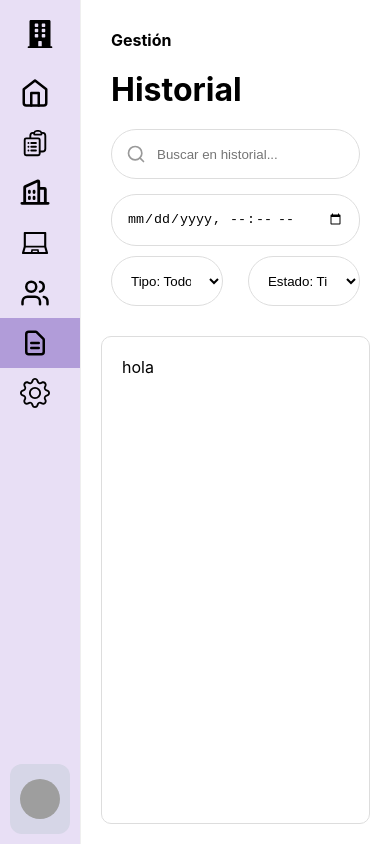
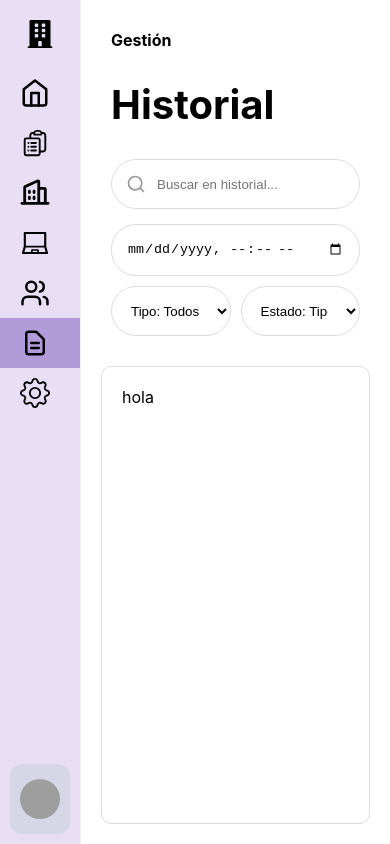
Before and after one commit to DaniDuran09/SIGES, a React (Vite) app: page /history in a window 390 px wide. Built offline with nearby package versions, Linux system fonts and the light colour scheme; grey boxes are pictures that could not be loaded.

Commit message:
fix: css issues

```diff
--- a/src/features/history/styles/History.module.css
+++ b/src/features/history/styles/History.module.css
@@ -1,17 +1,17 @@
 .container {
+    display: flex;
+    flex-direction: column;
+    flex: 1;
     width: 100%;
     height: 100%;
+}
+
+.header {
     display: flex;
     flex-direction: column;
     gap: 20px;
     padding-bottom: 20px;
     overflow-y: auto;
-}
-
-.header {
-    display: flex;
-    flex-direction: column;
-    gap: 10px;
 }
 
 h4 {
@@ -55,6 +55,7 @@ h1 {
     border: 1px solid #ddd;
     padding-left: 45px;
     padding-right: 20px;
+    outline: none;
 }
 
 .componentSearch {
@@ -74,10 +75,11 @@ h1 {
     background-color: white;
 }
 
-.optionAndState{
+.optionAndState {
     display: flex;
     flex-direction: row-reverse;
     justify-content: space-between;
+    gap: 10px;
 }
 
 .body {
@@ -90,34 +92,24 @@ h1 {
     padding: 20px;
 }
 
-
 @media (max-width: 1024px) {
-    h1 {
-        font-size: 32px;
-    }
-
     .searchBar {
         flex-direction: column;
     }
 }
 
 @media (max-width: 768px) {
-    .search {
+    .state,
+    .sort {
+        width: 48%;
+    }
+
+    .date {
         width: 100%;
     }
 
-    .state,
-    .sort{
-        width: 45%;
-    }
-
-    .optionAndState{
+    .optionAndState {
         width: 100%;
-        display: flex;
         justify-content: space-between;
     }
-
-    .date{
-        width: 100%;
-    }
 }
```
